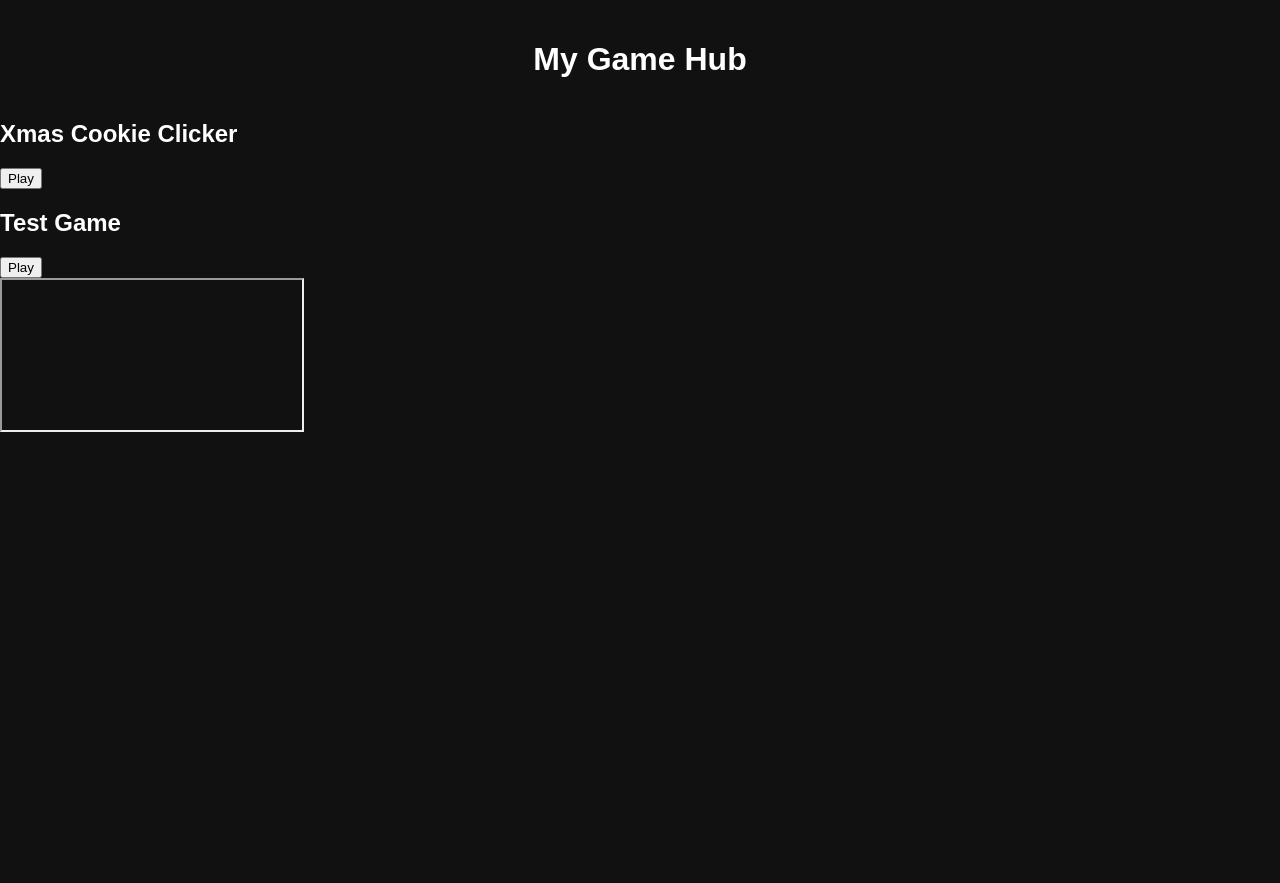
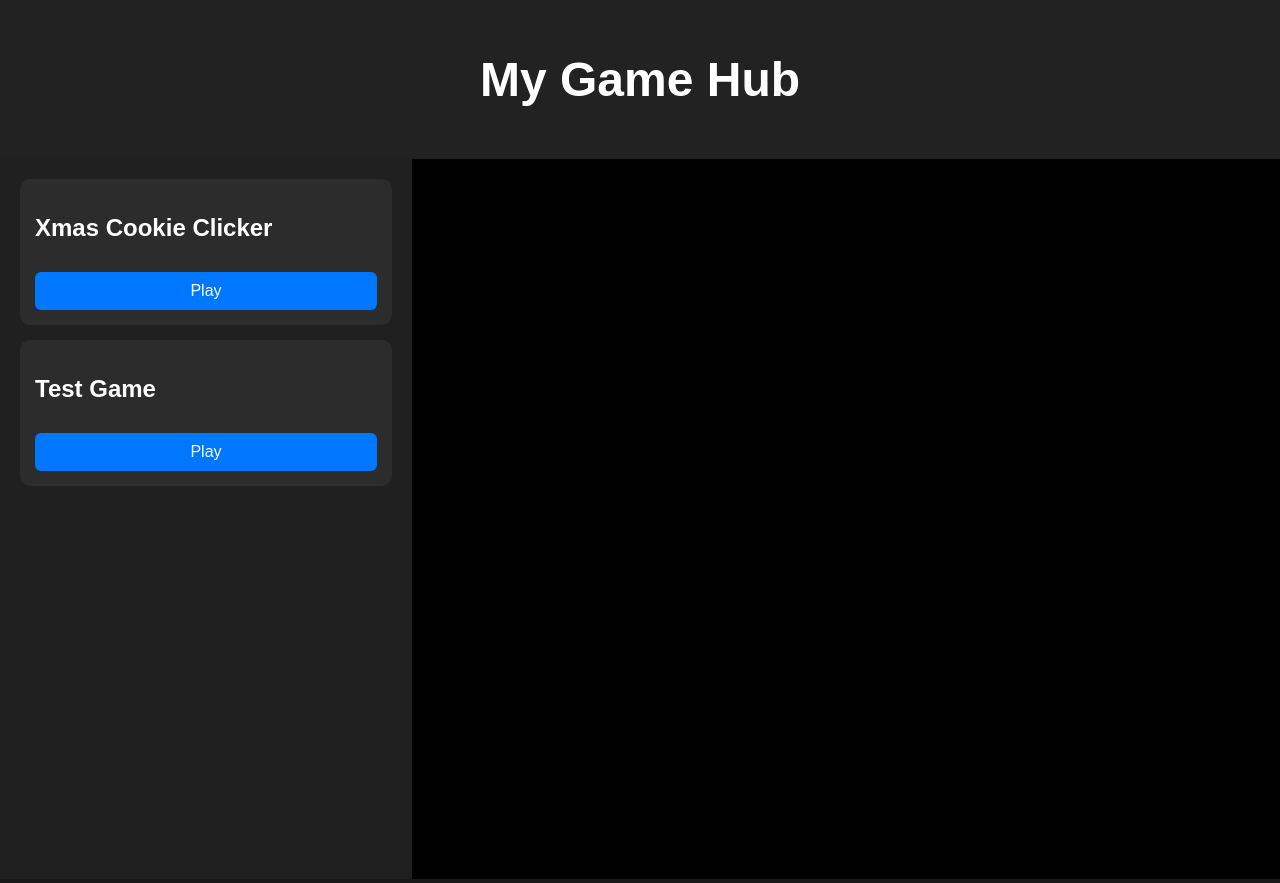
Before and after one commit to timmywan941-cmd/game-hub, a plain HTML site: page index.html in a window 1280 px wide. Before the commit the page ends 800 px from the top, so only its background shows below. Drawn offline with Linux system fonts and the light colour scheme.

Commit message:
Update style.css

```diff
--- a/style.css
+++ b/style.css
@@ -1,16 +1,61 @@
 body {
   margin: 0;
-  background: #111;
+  font-family: Arial, sans-serif;
+  background: #181818;
   color: white;
-  font-family: Arial, sans-serif;
 }
 
-h1 {
+header {
+  padding: 20px;
   text-align: center;
-  padding: 20px;
+  background: #222;
+  font-size: 24px;
+  font-weight: bold;
 }
 
-p {
-  text-align: center;
-  font-size: 18px;
+.container {
+  display: flex;
+  height: calc(100vh - 80px);
 }
+
+.game-list {
+  width: 30%;
+  background: #202020;
+  padding: 20px;
+  overflow-y: auto;
+}
+
+.game-card {
+  background: #2c2c2c;
+  padding: 15px;
+  margin-bottom: 15px;
+  border-radius: 10px;
+}
+
+.play-btn {
+  margin-top: 10px;
+  padding: 10px;
+  width: 100%;
+  background: #0077ff;
+  color: white;
+  border: none;
+  border-radius: 6px;
+  cursor: pointer;
+  font-size: 16px;
+}
+
+.play-btn:hover {
+  background: #005fcc;
+}
+
+.viewer {
+  width: 70%;
+  background: black;
+}
+
+#iframe,
+#game-frame {
+  width: 100%;
+  height: 100%;
+  border: none;
+}
```
